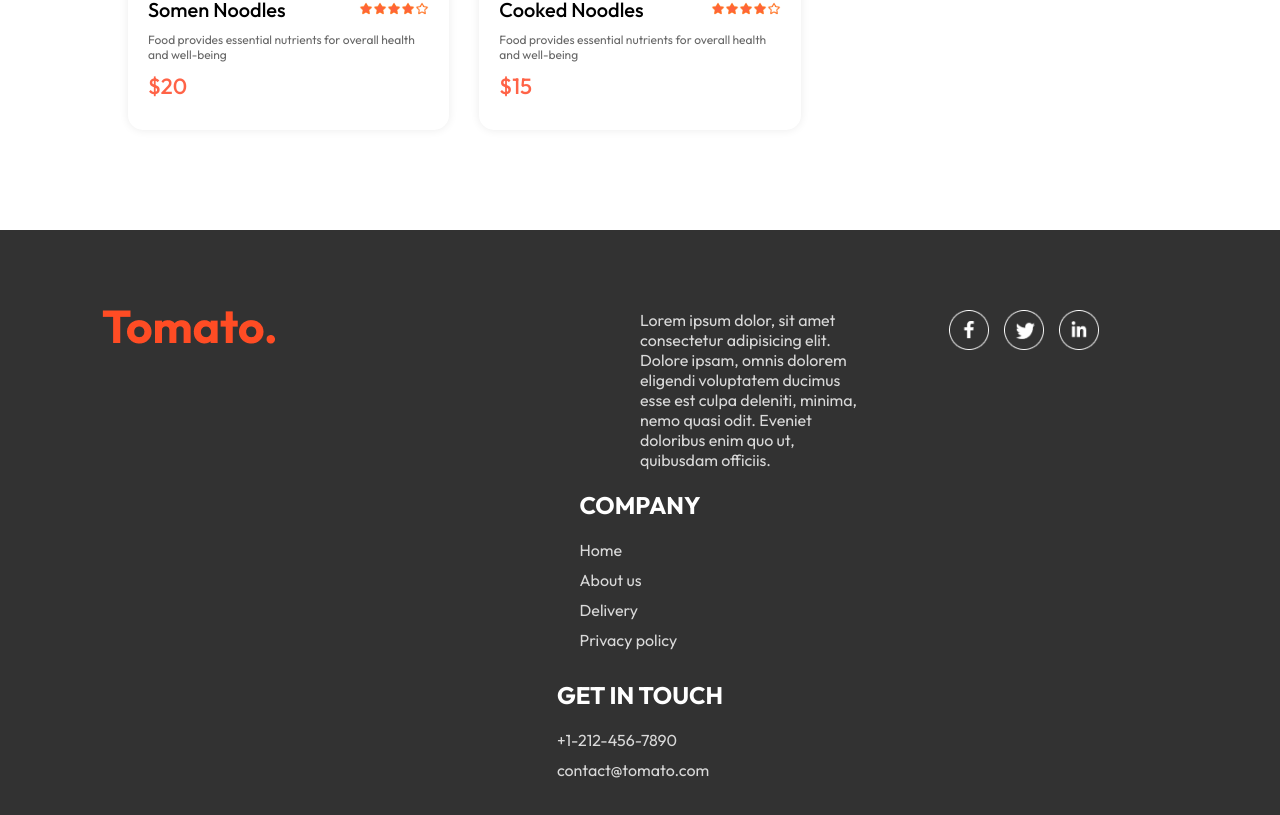
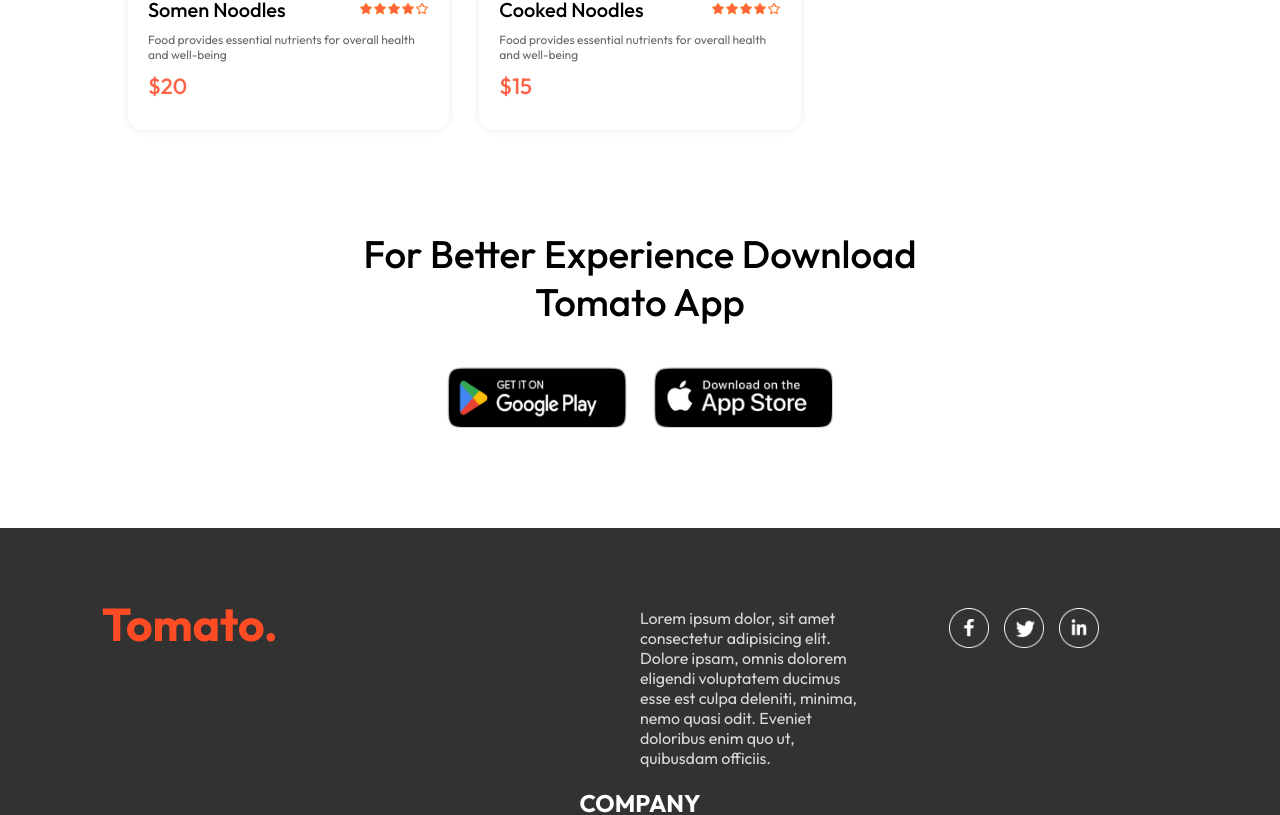
Before and after one commit to Christian-Aristide/react_frontend, a React (Vite) app: page / in a window 1280 px wide. Shown: the part 5855-6670 px from the top of the page. Built offline with nearby package versions, Linux system fonts and the light colour scheme.

Commit message:
AppDownload session Okay

```diff
--- a/src/components/AppDownload/AppDownload.css
+++ b/src/components/AppDownload/AppDownload.css
@@ -0,0 +1,25 @@
+.app-download{
+  margin: auto auto;
+  margin-top: 100px;
+  font-size: max(3vw, 20px);
+  text-align: center;
+  font-weight: 500;
+}
+
+.app-download-platforms{
+  display: flex;
+  justify-content: center;
+  gap: max(2vw, 10px);
+  margin-top: 40px;
+}
+
+.app-download-platforms img{
+  width: max(30vw, 120px);
+  max-width: 180px;
+  transition: 0.5s;
+  cursor: pointer;
+}
+
+.app-download-platforms img:hover{
+  transform: scale(1.05);
+}
--- a/src/components/AppDownload/AppDownload.jsx
+++ b/src/components/AppDownload/AppDownload.jsx
@@ -1,11 +1,19 @@
-import React from 'react'
-import './AppDownload.css'
+import React from "react";
+import "./AppDownload.css";
+import { assets } from "../../assets/assets";
 const AppDownload = () => {
   return (
-    <div className='appdownload'>
+    <div className="app-download" id="app-download">
+      <p>
+        For Better Experience Download <br />
+        Tomato App{" "}
+      </p>
+      <div className="app-download-platforms">
+        <img src={assets.play_store} alt="" />
+        <img src={assets.app_store} alt="" />
+      </div>
+    </div>
+  );
+};
 
-    </div>
-  )
-}
-
-export default AppDownload
+export default AppDownload;
```
